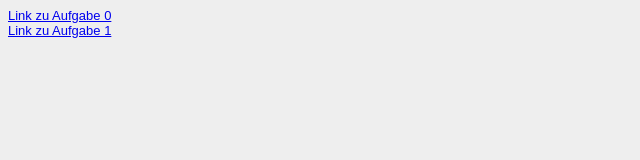
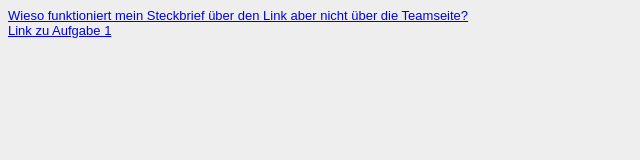
Before and after one commit to Woschny/EIA1-Semester01, a plain HTML site: page Steckbrief/steckbrief.htm in a window 1280 px wide. Shown: the whole page, without its empty margins (0-640 px from the left). Drawn offline with Linux system fonts and the light colour scheme.

Commit message:
Updated A0 zu Wieso geht nicht

```diff
--- a/Steckbrief/steckbrief.htm
+++ b/Steckbrief/steckbrief.htm
@@ -12,7 +12,7 @@ body {
 </style>
 </head>
 <body>
-	<a href="#">Link zu Aufgabe 0</a>
+	<a href="#">Wieso funktioniert mein Steckbrief über den Link aber nicht über die Teamseite?</a>
 	<br>
 	<a href="#">Link zu Aufgabe 1</a>
 </body>
```
